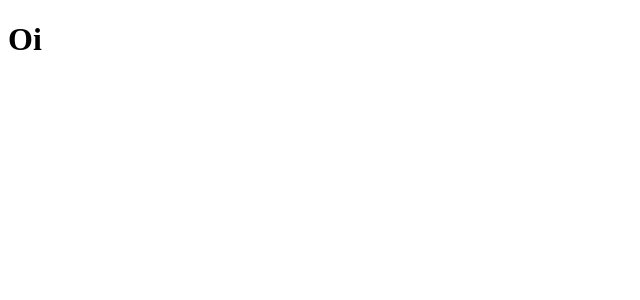
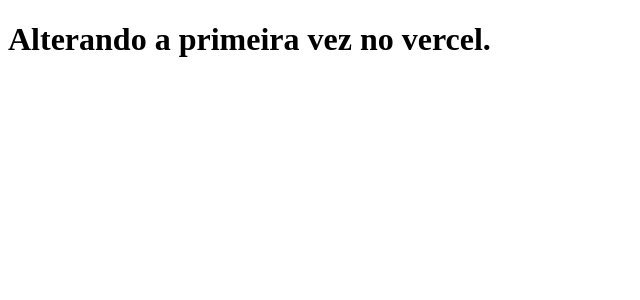
Before and after one commit to marcelodelazari/clone-tabnews, a Next.js app: page / in a window 1280 px wide. Shown: the top 300 px of the page, without its empty margins (0-640 px from the left). Built offline with nearby package versions, Linux system fonts and the light colour scheme.

Commit message:
alterando pra ver no vercel

```diff
--- a/pages/index.js
+++ b/pages/index.js
@@ -1,5 +1,5 @@
 function Home(){
-    return <h1>Oi</h1>
+    return <h1>Alterando a primeira vez no vercel.</h1>
 }
 
 export default Home;
```
